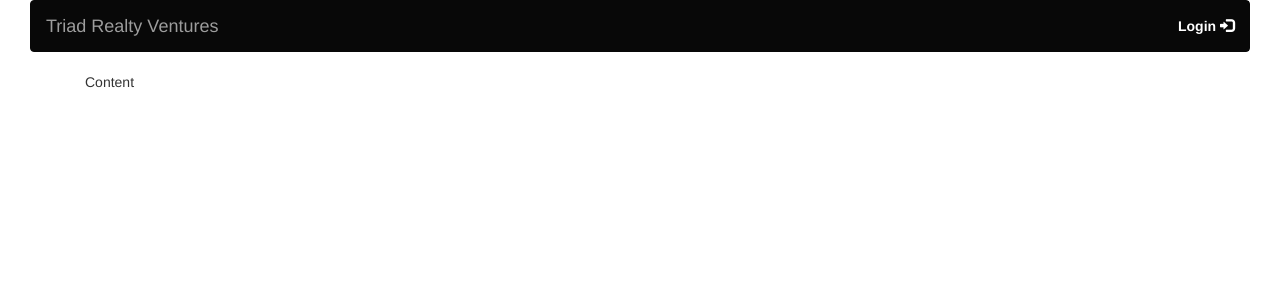
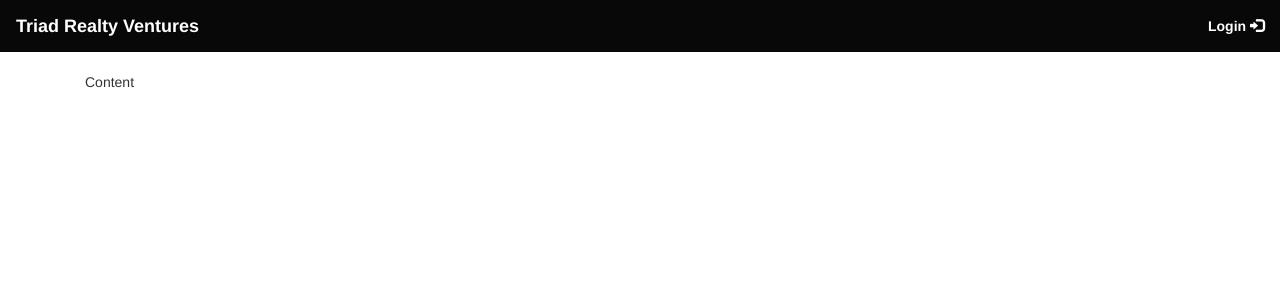
Before and after one commit to dokku-premcahand/homeloan, a CodeIgniter app: page / in a window 1280 px wide. Shown: the top 300 px of the page. Run offline with CodeIgniter, Linux system fonts and the light colour scheme; some libraries are stand-ins or nearby versions.

Commit message:
Minor css changes done.

```diff
--- a/application/views/admin/addLoan.php
+++ b/application/views/admin/addLoan.php
@@ -10,7 +10,7 @@
 
     <div class="row">
         <div class="col-lg-12">
-            <h1 class="page-header">Add Loan Opportunity</h1>
+            <h1 class="page-header">Add Opportunity</h1>
         </div>
     </div><!--/.row-->
 <form role="form" name="addLoan" id="addLoan" method="post" action="<?php echo base_url('admin/admin/saveLoan'); ?>" enctype="multipart/form-data">
--- a/application/views/admin/index.php
+++ b/application/views/admin/index.php
@@ -33,12 +33,12 @@
                                 <div class="form-group">
                                     <input class="form-control" placeholder="Password" name="password" id="password" type="password" value="">
                                 </div>
-                                <div class="checkbox">
+                                <!-- <div class="checkbox">
                                     <label>
                                         <input name="remember" type="checkbox" value="Remember Me">Remember Me
                                     </label>
-                                </div>
-                                <input type="submit" name="submit" value="Login" class="btn btn-primary">
+                                </div> -->
+                                <input type="submit" name="submit" value="Login" class="btn btn-primary col-lg-12">
                             </fieldset>
                         </form>
                     </div>
--- a/application/views/header.php
+++ b/application/views/header.php
@@ -1,10 +1,10 @@
-<header class="col-lg-12">
-    <nav class="navbar navbar-inverse home-menu">
+<header class="row">
+    <nav class="navbar navbar-inverse home-menu" style="border-radius: 0px;">
         <div class="container-fluid">
              <!--Brand and toggle get grouped for better mobile display-->
             <div class="navbar-header">
-                <a class="navbar-brand" href="<?php echo base_url(); ?>">
-                    Triad Realty Ventures
+                <a class="navbar-brand" href="<?php echo base_url(); ?>" style="color: #FFFFFF;">
+                    <b>Triad Realty Ventures</b>
                 </a>
             </div>
             <ul class="nav navbar-nav navbar-right">
@@ -20,7 +20,7 @@
                                 <a href="<?php echo base_url('user/myProfile');?>">MY PROFILE</a>
                             </li>
                             <li class="<?php echo ($active == 'loan') ? 'active' : ''; ?>">
-                                <a href="<?php echo base_url('user/loanOpportunity') ?>">LOAN OPPORTUNITY</a>
+                                <a href="<?php echo base_url('user/loanOpportunity') ?>">OPPORTUNITY</a>
                             </li>
                             <?php
                                 if($active == 'loanDetails'){
--- a/application/views/user/loanOpportunity.php
+++ b/application/views/user/loanOpportunity.php
@@ -7,7 +7,7 @@ and open the template in the editor.
 <html>
     <head>
         <meta charset="UTF-8">
-        <title>Loan Opportunity</title>
+        <title>Opportunity List</title>
         <link href="<?php echo base_url('public/css/bootstrap.css'); ?>" rel="stylesheet" type="text/css">
         <link href="<?php echo base_url('public/css/custom.css'); ?>" rel="stylesheet" type="text/css">
         <link href="<?php echo base_url('public/css/login.css'); ?>" rel="stylesheet" type="text/css">
@@ -34,7 +34,7 @@ and open the template in the editor.
 
             <div class="col-lg-offset-1 col-lg-10">
                 <div class="page-header">
-                    <h4>Loan Opportunity</h4>
+                    <h4>Opportunity List</h4>
                 </div>
             </div>
             <div class="col-lg-offset-1 col-lg-10" style="margin-bottom: 10px;">
--- a/application/views/user/loanOpportunityDetails.php
+++ b/application/views/user/loanOpportunityDetails.php
@@ -7,7 +7,7 @@ and open the template in the editor.
 <html>
     <head>
         <meta charset="UTF-8">
-        <title>Loan Opportunity Details</title>
+        <title>Opportunity Details</title>
         <link href="<?php echo base_url('public/css/bootstrap.css'); ?>" rel="stylesheet" type="text/css">
         <link href="<?php echo base_url('public/css/custom.css'); ?>" rel="stylesheet" type="text/css">
         <link href="<?php echo base_url('public/css/login.css'); ?>" rel="stylesheet" type="text/css">
@@ -26,7 +26,7 @@ and open the template in the editor.
             </div>
             <div class="col-lg-offset-1 col-lg-10">
                 <div class="page-header">
-                    <h4>Loan Details</h4>
+                    <h4>Opportunity Details</h4>
                 </div>
             </div>
             <div class="col-lg-offset-1 col-lg-10">
--- a/application/views/user/myLoanList.php
+++ b/application/views/user/myLoanList.php
@@ -25,8 +25,8 @@ and open the template in the editor.
                     <h4>MY LOAN LIST</h4>
                 </div>
             </div>
-            <div class="col-lg-offset-1 col-lg-10" style="margin-bottom: 10px;">
-                <div class="col-lg-4">
+<!--             <div class="col-lg-offset-1 col-lg-10" style="margin-bottom: 10px;">
+                <div class="col-lg-4" style="padding-left: 0px;">
                     <select class="form-control">
                         <option selected="selected">In Process Loan</option>
                         <option>Processed Loan</option>
@@ -34,7 +34,7 @@ and open the template in the editor.
                 </div>
             </div>
             <div class="col-lg-offset-1 col-lg-10" style="margin-bottom: 10px;">
-<!--                <form action="<?php echo base_url(); ?>" method="POST">
+               <form action="<?php echo base_url(); ?>" method="POST">
                     <div class="col-lg-3">
                         <input type="text" name="" id="" value="" class="form-control"/>
                     </div>
--- a/application/views/user/myProfile.php
+++ b/application/views/user/myProfile.php
@@ -20,7 +20,7 @@ and open the template in the editor.
             $this->load->view('header',$data);
         ?>
     <section>
-        <div style="height:750px;">
+        <div>
                 <?php if ($this->session->flashdata('flashSuccess')): ?>
                     <div class="alert alert-success" role="alert" style="text-align: center;">
                         <?php echo $this->session->flashdata('flashSuccess') ?>
```
Also changed, not shown: application/views/admin/header.php (+4 -4 lines), application/views/footer.php (+7 -5 lines).
